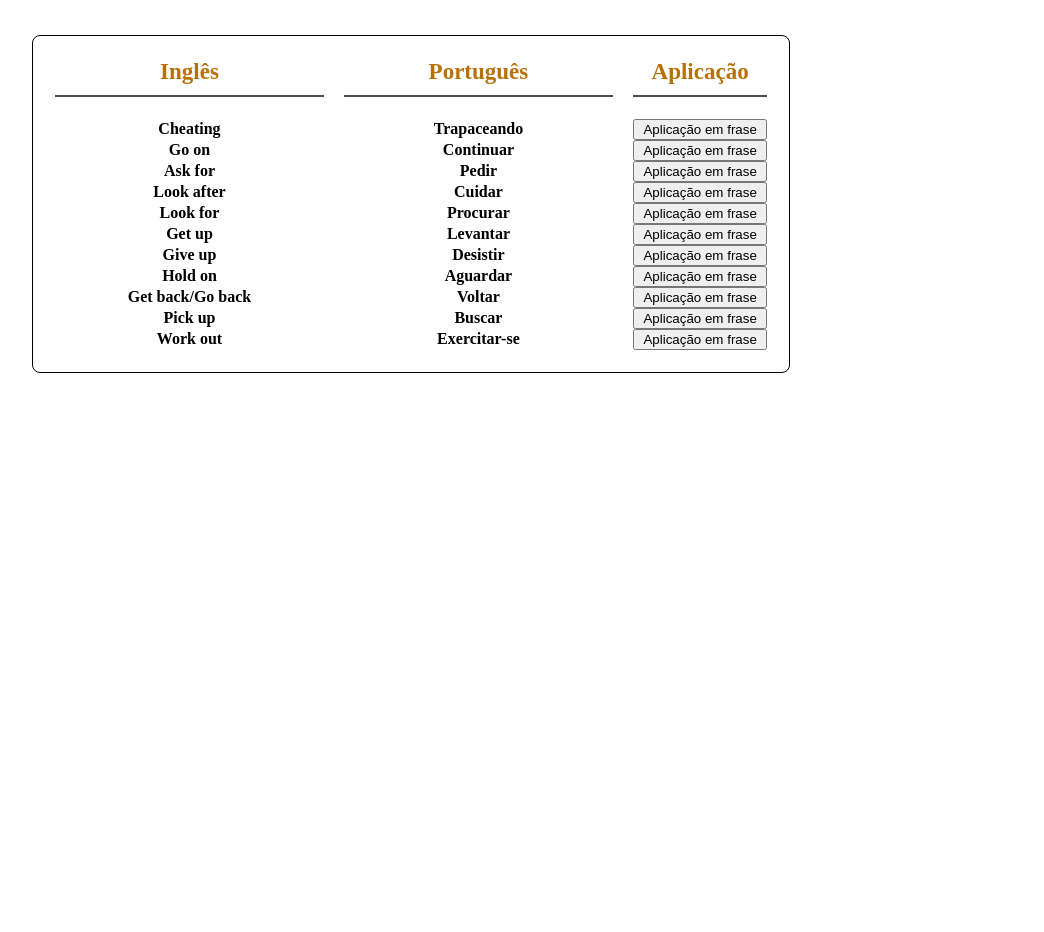
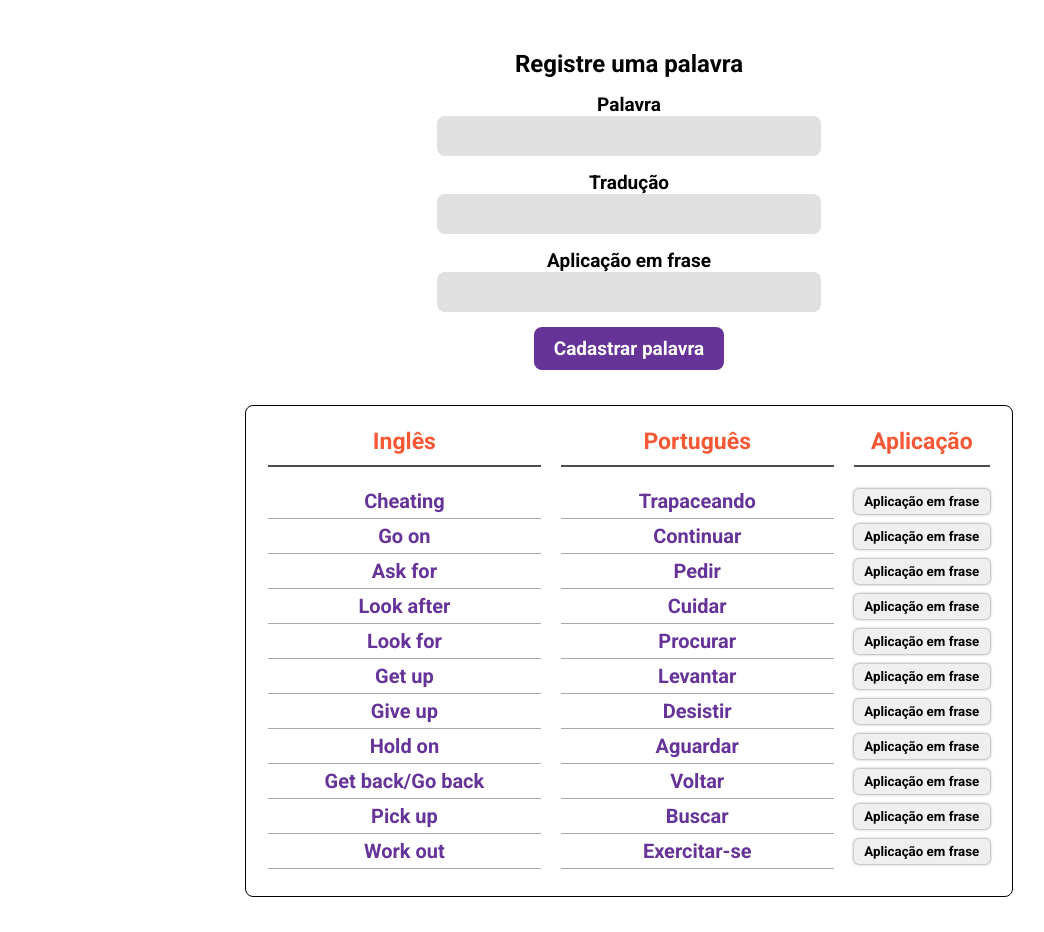
Before and after one commit to Adrianodbs/ingl-s-react, a React (Create React App) app: page / in a window 1280 px wide. Shown: the whole page, without its empty margins (11-1055 px from the left). Before the commit the page ends 800 px from the top, so only its background shows below. Built offline with nearby package versions, Linux system fonts and the light colour scheme.

Commit message:
css do form

```diff
--- a/src/App.jsx
+++ b/src/App.jsx
@@ -1,4 +1,5 @@
 import DicionarioPage from './pages/dicionario'
+import './global.css'
 
 function App() {
   return (
--- a/src/components/modal/style.css
+++ b/src/components/modal/style.css
@@ -32,6 +32,7 @@
   align-items: center;
   padding: 4px 15px;
   border-radius: 5px;
+  cursor: pointer;
 }
 
 .close svg{
--- /dev/null
+++ b/src/global.css
@@ -0,0 +1,13 @@
+@import url('https://fonts.googleapis.com/css2?family=Roboto:wght@300;400;500;700&display=swap');
+
+*{
+  margin: 0;
+  padding: 0;
+  box-sizing: border-box;
+  font-family: 'Roboto', sans-serif;
+}
+
+body{
+  width: 100%;
+  min-height: 100vh;
+}
--- a/src/pages/dicionario/index.jsx
+++ b/src/pages/dicionario/index.jsx
@@ -14,7 +14,24 @@ function DicionarioPage() {
     setDetail(item)
   }
   return (
-    <div className="tabela-modal">
+    <div className="tabela-content">
+      <form className='formulario'>
+        <h2>Registre uma palavra</h2>
+        <div className='campo-input'>
+          <label htmlFor="palavra">Palavra</label>
+          <input id='palavra' type="text" />
+        </div>
+        <div className='campo-input'>
+          <label htmlFor="traducao">Tradução</label>
+          <input id='traducao' type="text" />
+        </div>
+        <div className='campo-input'>
+          <label htmlFor="aplicacao">Aplicação em frase</label>
+          <input id='aplicacao' type="text" />
+        </div>
+
+        <button>Cadastrar palavra</button>
+      </form>
         <table className="tabela">
           <thead>
             <tr>
@@ -27,8 +44,8 @@ function DicionarioPage() {
             {dicionario.map(item=>{
               return(
                 <tr>
-                  <th>{item.Palavra}</th>
-                  <th>{item.Traducao}</th>
+                  <td>{item.Palavra}</td>
+                  <td>{item.Traducao}</td>
                   <button onClick={(()=> togglePostModal(item))}>Aplicação em frase</button>
                 </tr>
               )
--- a/src/pages/dicionario/style.css
+++ b/src/pages/dicionario/style.css
@@ -1,6 +1,60 @@
-.main__tabela{
-  position: relative;
+.tabela-content{
+  min-height: 100vh;
+  display: flex;
+  justify-content: center;
+  align-items: center;
+  flex-direction: column;
 }
+
+/* Css do formulario */
+
+.formulario{
+  display: flex;
+  flex-direction: column;
+  justify-content: center;
+  align-items: center;
+  margin-top: 50px;
+  width: 30%;
+  gap: 15px;
+}
+
+.campo-input{
+  display: flex;
+  flex-direction: column;
+  text-align: center;
+  font-size: 19px;
+  font-weight: bold;
+  width: 100%;
+}
+
+.campo-input input{
+  height: 40px;
+  border: 0;
+  background-color: #e0e0e0;
+  outline: none;
+  border-radius: 8px;
+  padding: 5px;
+  font-size: 18px;
+}
+
+.formulario button{
+  padding: 10px 20px;
+  border: 0;
+  border-radius: 8px;
+  font-size: 19px;
+  font-weight: bold;
+  background-color: rebeccapurple;
+  color: #fff;
+  cursor: pointer;
+  transition: all .2s;
+}
+
+.formulario button:hover{
+  opacity: .8;
+}
+
+
+/* Css da tabela */
 
 .tabela{
   background-color: #fff;
@@ -23,7 +77,7 @@
   margin-bottom: 20px;
   border-bottom: 2px solid rgb(78, 78, 78);
   padding-bottom: 10px;
-  color: rgb(184, 113, 7);
+  color: #f65835;
   font-weight: bold;
   font-size: 23px;
 }
@@ -37,18 +91,13 @@
   color: rebeccapurple;
 }
 
-.tabela tbody tr td a{
-  border: 1px solid #000;
-  padding: 5px 10px;
-  font-weight: bold;
-  cursor: pointer;
-  font-size: 12px;
-  color: #000;
-}
 
-.tabela tbody tr td button{
+.tabela tbody tr button{
   border: 0;
   padding: 5px 10px;
   font-weight: bold;
   cursor: pointer;
+  margin-bottom: 10px;
+  border-radius: 5px;
+  box-shadow: 0 0 3px rgba(0, 0, 0, .6)
 }
```
